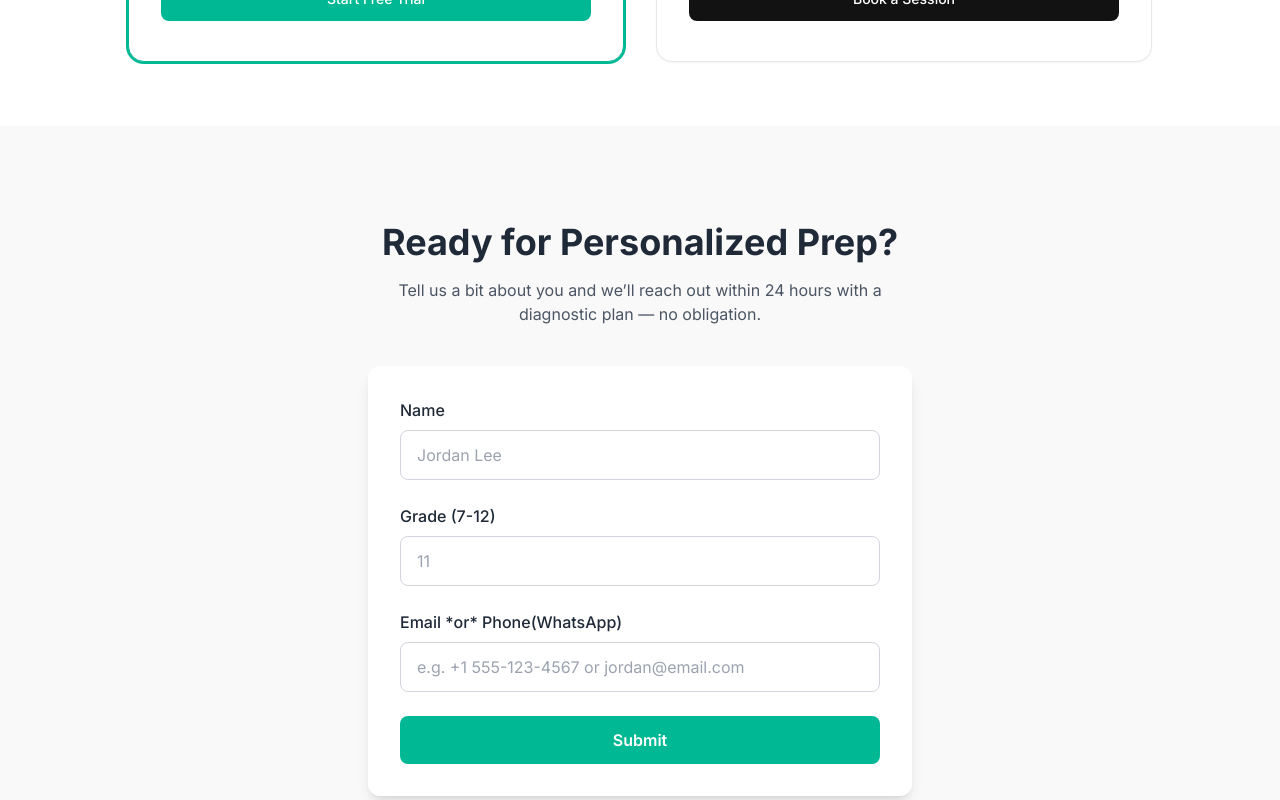
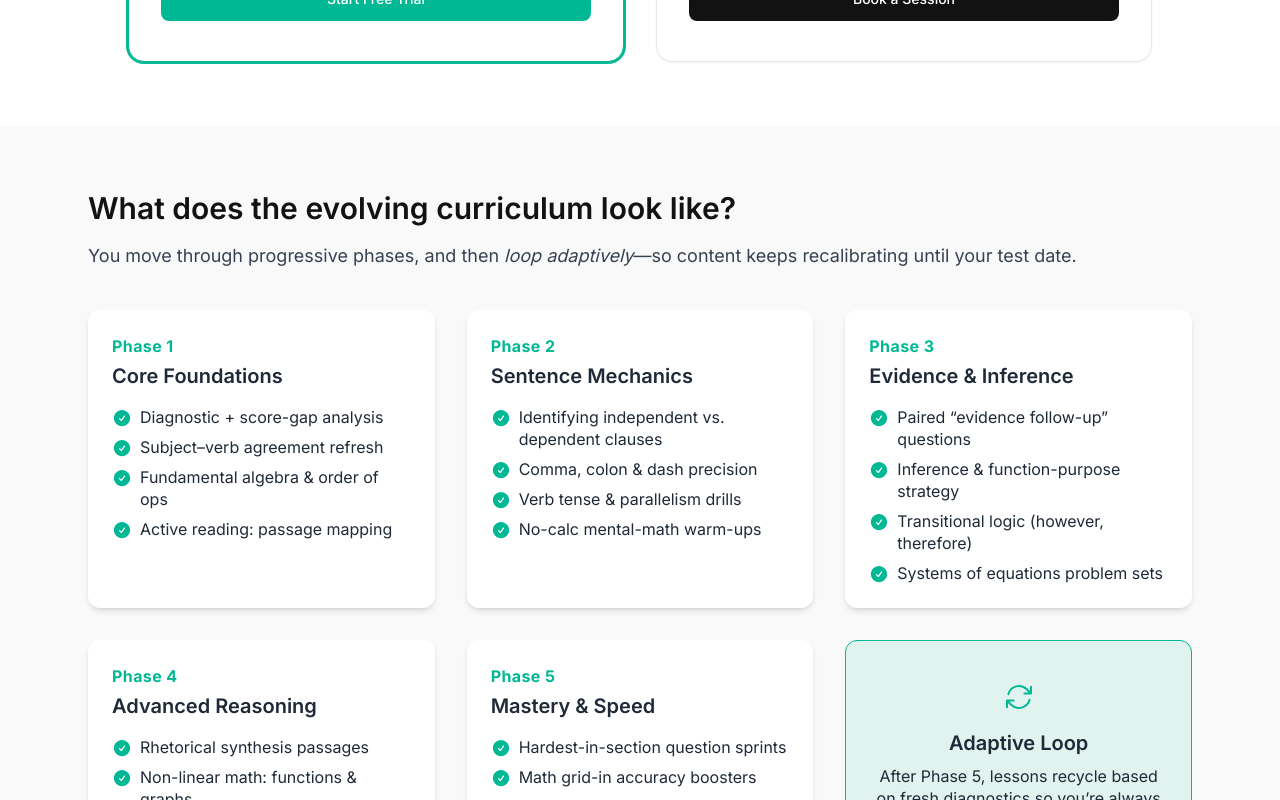
Before and after one commit to satinsiders/daily-care-landing, a Next.js app: page / in a window 1280 px wide. Shown: the part 5180-5980 px from the top of the page. Built offline with nearby package versions, Linux system fonts and the light colour scheme.

Commit message:
Update index.js

```diff
--- a/pages/index.js
+++ b/pages/index.js
@@ -29,7 +29,6 @@ export default function Home() {
         <HowItWorks />
         <Features />
         <Pricing />
-        <LeadForm />
         <Curriculum />
         <ComparisonTable />
         <Testimonials />
```
